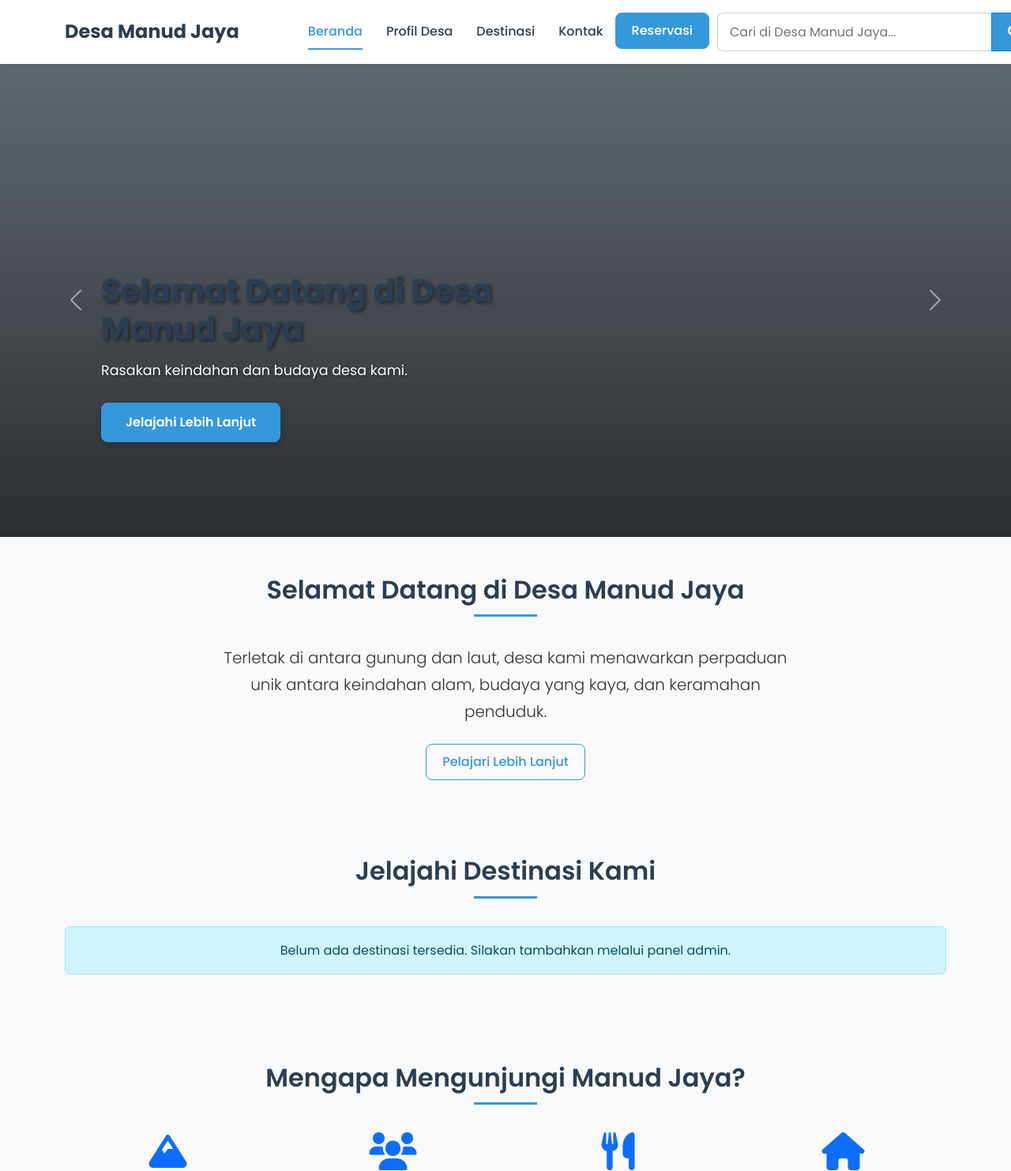
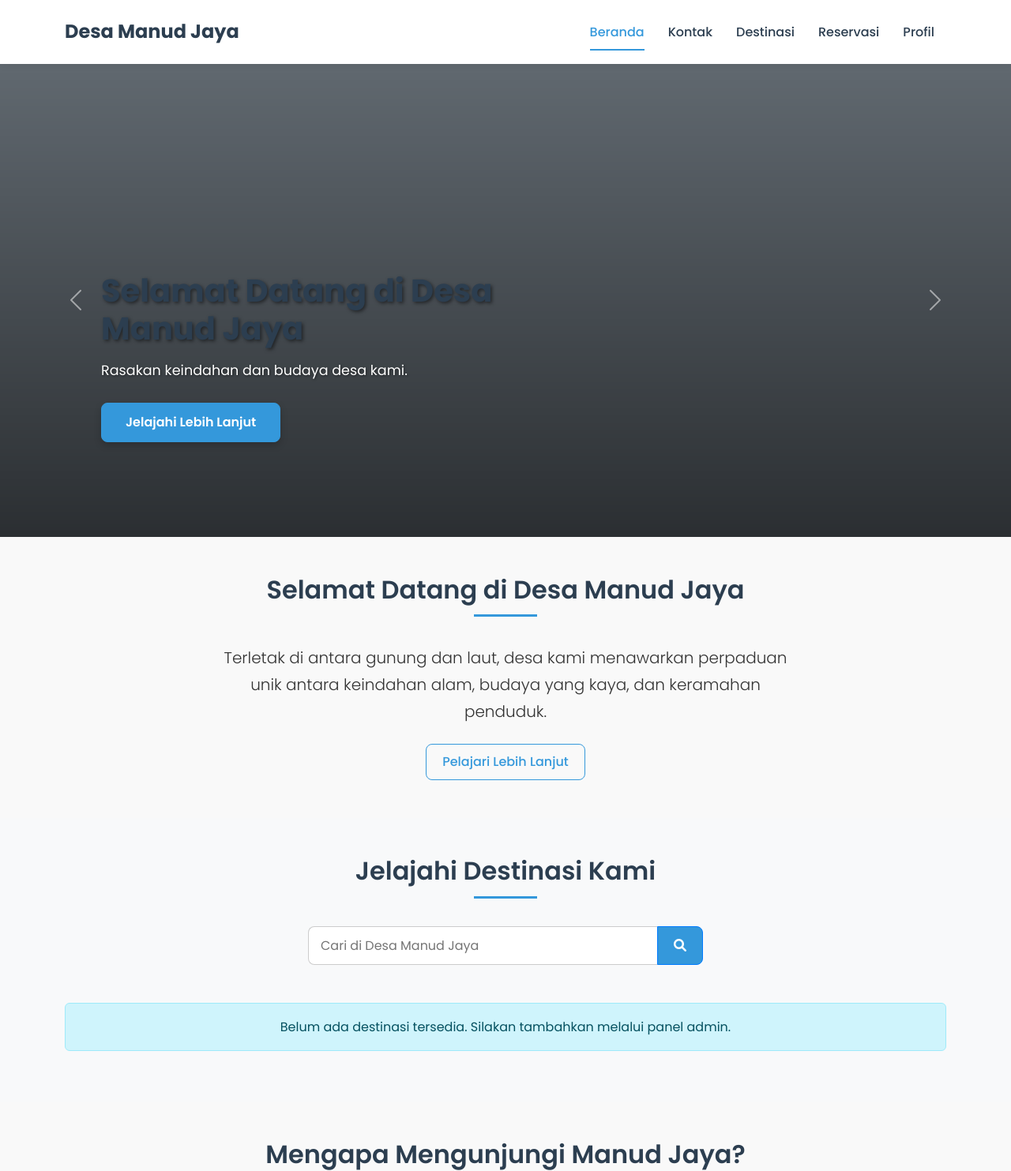
Before and after one commit to samuelmjn/dtpl-manud-jaya, a Django app: page / in a window 1280 px wide. Shown: the top 1483 px of the page at 79% size. Run offline with Django 4.2, Linux system fonts and the light colour scheme; data that the repository does not hold is empty.

Commit message:
US001-T2: adjust ui based on wireframe

```diff
--- a/static/css/style.css
+++ b/static/css/style.css
@@ -423,7 +423,8 @@ footer .social-icons a:hover {
   display: flex;
   flex-direction: column;
   align-items: center;
-  width: 300px;
+  max-width: 500px;
+  margin: 0 auto;
 }
 
 /* Wrapper for the input and button */
@@ -443,7 +444,6 @@ footer .social-icons a:hover {
   border-top-right-radius: 0;
   border-bottom-right-radius: 0;
   outline: none;
-  margin-left: 10px;
 }
 
 .search-form__input:focus {
--- a/templates/base.html
+++ b/templates/base.html
@@ -41,33 +41,16 @@
                         <a class="nav-link {% if request.path == '/' %}active{% endif %}" href="{% url 'village:home' %}">Beranda</a>
                     </li>
                     <li class="nav-item">
-                        <a class="nav-link {% if 'profile' in request.path %}active{% endif %}" href="{% url 'village:village_profile' %}">Profil Desa</a>
+                        <a class="nav-link" href="#">Kontak</a>
                     </li>
                     <li class="nav-item">
                         <a class="nav-link {% if 'destinations' in request.path %}active{% endif %}" href="{% url 'village:destination_list' %}">Destinasi</a>
                     </li>
                     <li class="nav-item">
-                        <a class="nav-link" href="#">Kontak</a>
+                        <a class="nav-link" href="#">Reservasi</a>
                     </li>
                     <li class="nav-item">
-                        <a href="#" class="btn btn-primary btn-md">Reservasi</a>
-                    </li>
-                    <li>
-                        <form action="{% url 'search_destinations' %}" method="get" class="search-form">
-                            <div class="search-form__input-wrapper">
-                                <input
-                                type="text"
-                                id="search"
-                                name="query"
-                                class="search-form__input"
-                                placeholder="Cari di Desa Manud Jaya..."
-                                />
-                                <button type="submit" class="search-form__button">
-                                    <i class="fa fa-search" aria-hidden="true"></i>
-                                    <span class="visually-hidden">Cari</span>
-                                </button>
-                            </div>
-                        </form>
+                        <a class="nav-link {% if 'profile' in request.path %}active{% endif %}" href="{% url 'village:village_profile' %}">Profil</a>
                     </li>
                 </ul>
             </div>
--- a/templates/village/home.html
+++ b/templates/village/home.html
@@ -59,7 +59,15 @@
 <section class="py-5 bg-light">
     <div class="container">
         <h2 class="section-title">Jelajahi Destinasi Kami</h2>
-
+            <form action="{% url 'search_destinations' %}" method="get" class="search-form mb-5">
+                <div class="search-form__input-wrapper">
+                    <input type="text" id="search" name="query" class="search-form__input" placeholder="Cari di Desa Manud Jaya" />
+                    <button type="submit" class="search-form__button">
+                        <i class="fa fa-search" aria-hidden="true"></i>
+                        <span class="visually-hidden">Cari</span>
+                    </button>
+                </div>
+            </form>
         <div class="row">
             {% for destination in destinations %}
                 <div class="col-lg-4 col-md-6">
```
